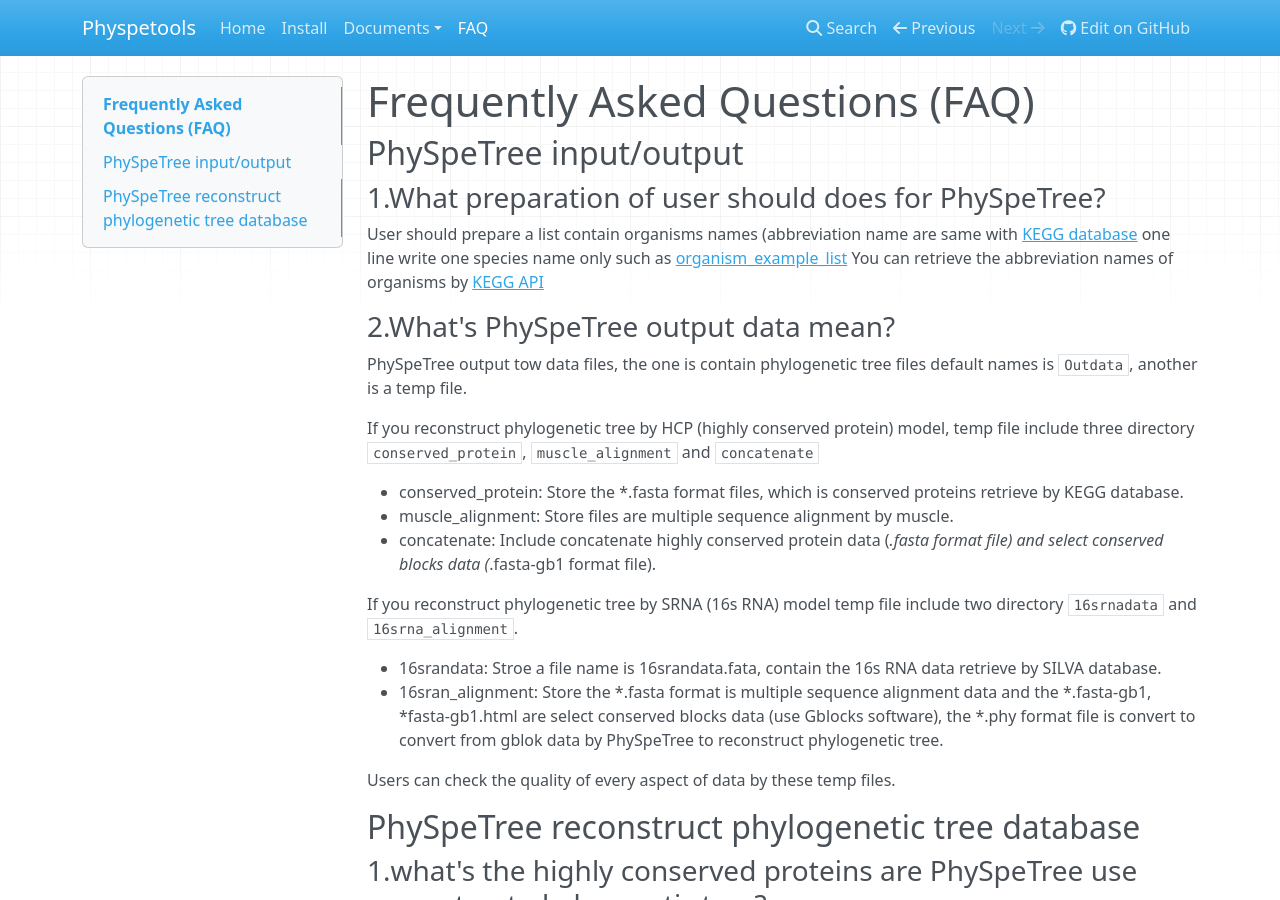
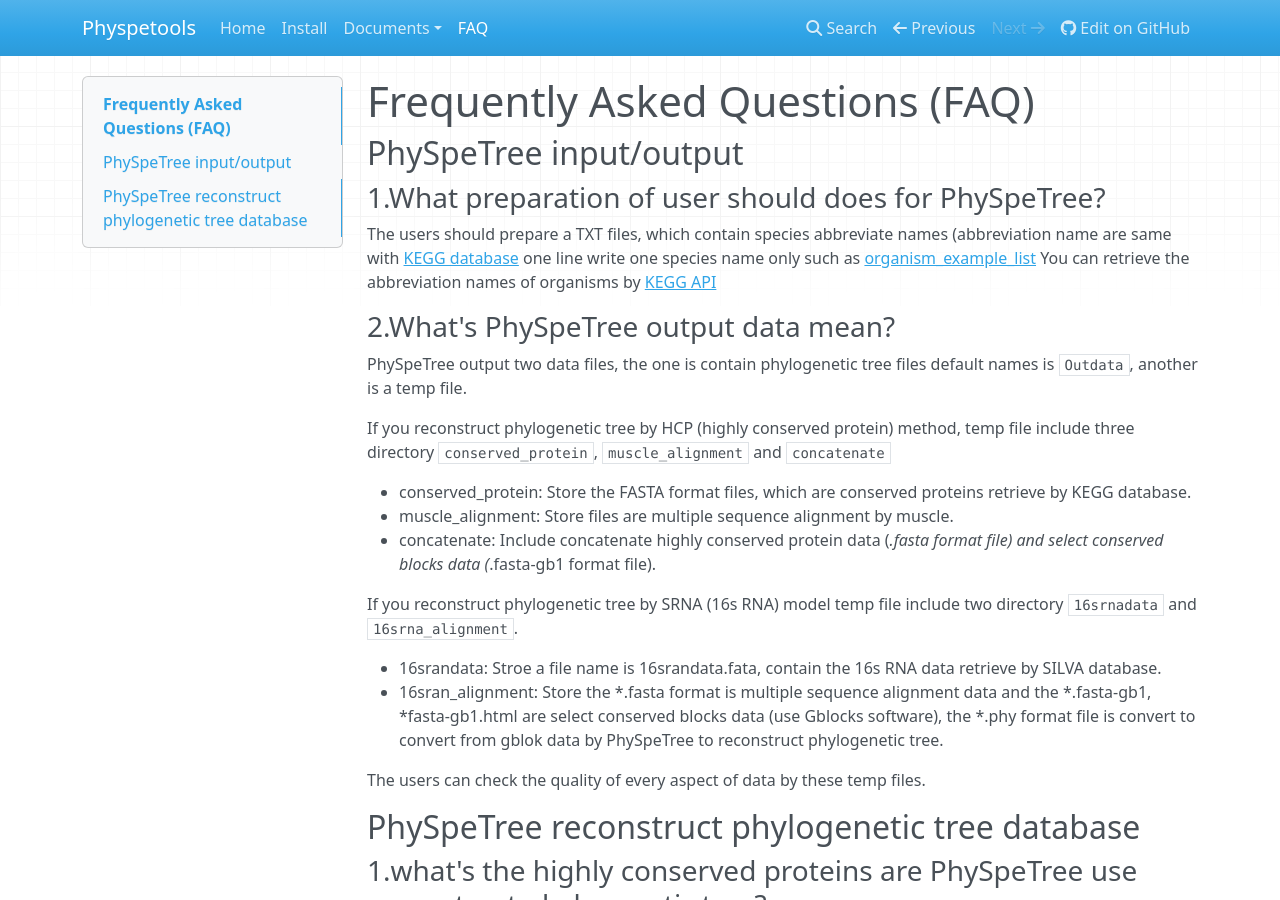
Before and after one commit to yangfangs/physpetools, an MkDocs documentation site: the page built from docs/docs/faq.md, in a window 1280 px wide and 900 px high. Built offline with MkDocs 1.6.1, drawn with Linux system fonts in a browser that asks for light colours; nearby versions of some CDN libraries; old or Windows-style settings are respelled for this version of MkDocs.

Commit message:
update doc

```diff
--- a/docs/docs/faq.md
+++ b/docs/docs/faq.md
@@ -6,18 +6,18 @@
 
 ### 1.What preparation of user should does for PhySpeTree?
 
-User should prepare a list contain organisms names (abbreviation name are same with [KEGG database](http://www.genome.jp/kegg/catalog/org_list.html)
+The users should prepare a TXT files, which contain species abbreviate names (abbreviation name are same with [KEGG database](http://www.genome.jp/kegg/catalog/org_list.html)
 one line write one species name only such as [organism_example_list](https://gitlab.com/xiaoxiaoyang/physpetools/raw/master/examples/organism_example_list.txt)
 You can retrieve the abbreviation names of organisms by [KEGG API](http://rest.kegg.jp/list/organism)
 
 
 ### 2.What's PhySpeTree output data mean?
 
-PhySpeTree output tow data files, the one is contain phylogenetic tree files default names is ``Outdata``, another is a temp file.
+PhySpeTree output two data files, the one is contain phylogenetic tree files default names is ``Outdata``, another is a temp file.
 
-If you reconstruct phylogenetic tree by HCP (highly conserved protein) model, temp file include three directory ``conserved_protein``, ``muscle_alignment`` and ``concatenate``
+If you reconstruct phylogenetic tree by HCP (highly conserved protein) method, temp file include three directory ``conserved_protein``, ``muscle_alignment`` and ``concatenate``
 
-  * conserved_protein: Store the *.fasta format files, which is conserved proteins retrieve by KEGG database.
+  * conserved_protein: Store the FASTA format files, which are conserved proteins retrieve by KEGG database.
   * muscle_alignment: Store files are multiple sequence alignment by muscle.
   * concatenate: Include concatenate highly conserved protein data (*.fasta format file) and select conserved blocks data (*.fasta-gb1 format file).
 
@@ -27,7 +27,7 @@
   * 16sran_alignment: Store the *.fasta format is multiple sequence alignment data and the *.fasta-gb1, *fasta-gb1.html are select conserved blocks data (use Gblocks software),
   the *.phy format file is convert to convert from gblok data by PhySpeTree to reconstruct phylogenetic tree.
 
-Users can check the quality of every aspect of data by these temp files.
+The users can check the quality of every aspect of data by these temp files.
 
 
 ## PhySpeTree reconstruct phylogenetic tree database
```
